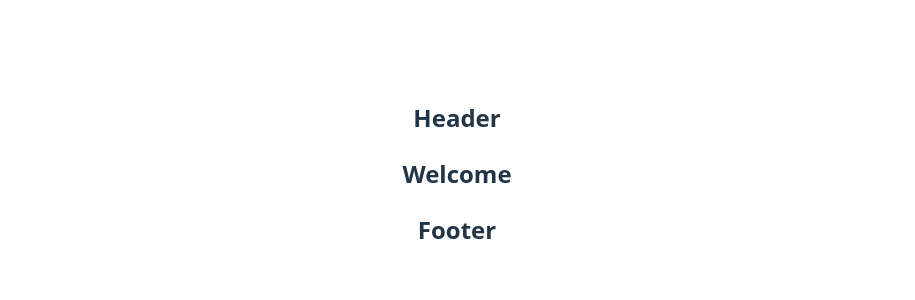
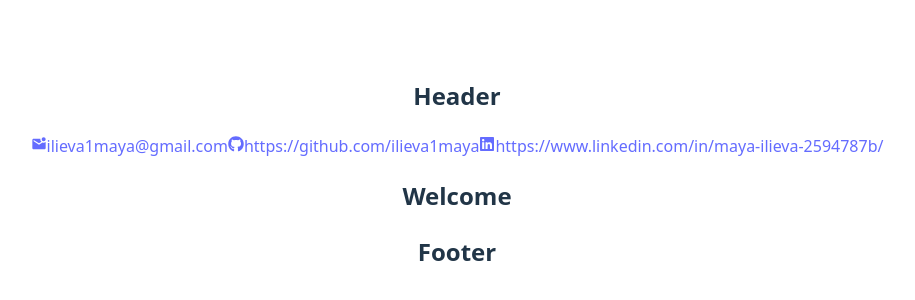
Before and after one commit to ilieva1maya/MayaIlieva_Resume, a React (Vite) app: page / in a window 1280 px wide. Shown: the part 226-526 px from the top of the page, without its empty margins (183-1098 px from the left). Built offline with nearby package versions, Linux system fonts and the light colour scheme.

Commit message:
NavBar basic

```diff
--- a/index.html
+++ b/index.html
@@ -1,10 +1,10 @@
-<!doctype html>
+<!DOCTYPE html>
 <html lang="en">
   <head>
     <meta charset="UTF-8" />
     <link rel="icon" type="image/svg+xml" href="/vite.svg" />
     <meta name="viewport" content="width=device-width, initial-scale=1.0" />
-    <title>mayailieva-resume</title>
+    <title>Maya Iliev's Resume</title>
   </head>
   <body>
     <div id="root"></div>
--- a/src/App.jsx
+++ b/src/App.jsx
@@ -3,12 +3,14 @@ import './App.css';
 import Header from './components/Header';
 import Welcome from './components/Welcome';
 import Footer from './components/Footer';
+import Navbar from './components/Navbar';
 
 function App() {
 
   return (
     <>
       <Header/>
+      <Navbar/>
       <Welcome/>
       <Footer/>
     </>
--- /dev/null
+++ b/src/components/Navbar.jsx
@@ -0,0 +1,23 @@
+import { FaGithub, FaLinkedin } from "react-icons/fa";
+import { MdMarkEmailUnread } from "react-icons/md";
+
+export default function Navbar() {
+  return (
+    <nav>
+      <div className="navbar-nav">
+        <a href="mailto:ilieva1maya@gmail.com" target="_blank">
+          <MdMarkEmailUnread />
+          ilieva1maya@gmail.com
+        </a>
+        <a href="https://github.com/ilieva1maya" target="_blank">
+          <FaGithub />
+         https://github.com/ilieva1maya
+        </a>
+        <a href="https://www.linkedin.com/in/maya-ilieva-2594787b/" target="_blank">
+          <FaLinkedin />
+          https://www.linkedin.com/in/maya-ilieva-2594787b/
+        </a>
+      </div>
+    </nav>
+  );
+}
```
